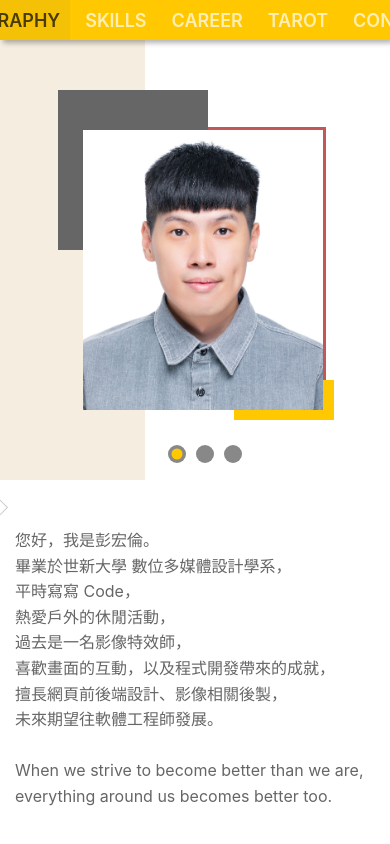
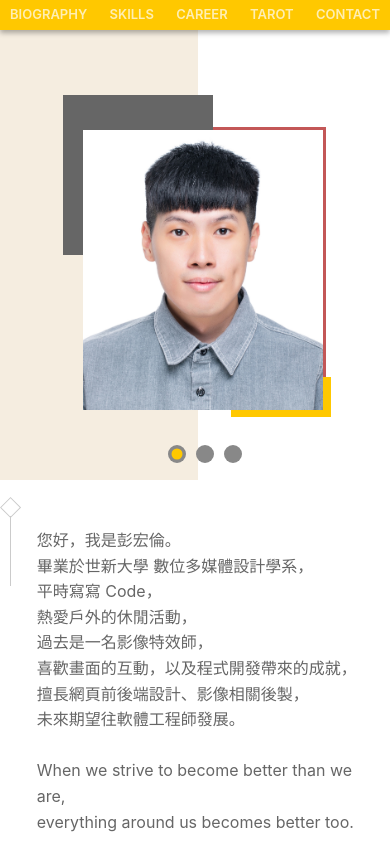
Before and after one commit to Ben10225/MyWeb, a Vue app: page / in a window 390 px wide. Shown: the top 844 px of the page. Built offline with nearby package versions, Linux system fonts and the light colour scheme; what vue-plyr would draw is missing.

Commit message:
index page rwd & redirect undefined router

```diff
--- a/src/App.vue
+++ b/src/App.vue
@@ -156,7 +156,9 @@ const store = useData();
 @media (max-width: 600px) {
   .left-wrapper {
     width: 100%;
-    height: 40px;
+    height: 30px;
+    padding-left: 10px;
+    box-shadow: 0px 3px 5px rgba(0, 0, 0, 0.3);
   }
   .left-wrapper:hover {
     width: 100%;
@@ -166,10 +168,11 @@ const store = useData();
   }
   .links-wrapper {
     flex-direction: row;
+    justify-content: space-between;
   }
   .link-text {
     display: inline;
-    padding-left: 15px;
+    padding-left: 0px;
     color: #ffffff;
   }
   .link-text:hover .title {
@@ -177,11 +180,15 @@ const store = useData();
     color: #000;
     text-shadow: none;
   }
+  .link-text:hover {
+    background-color: #ffc800;
+  }
   .title {
     opacity: 1;
     visibility: visible;
-    margin-top: -3px;
+    margin-top: -6px;
     font-weight: 600;
+    font-size: 13px;
   }
   .solo {
     display: none;
--- a/src/components/BioComps/BioDecorateComp.vue
+++ b/src/components/BioComps/BioDecorateComp.vue
@@ -195,7 +195,7 @@ setInterval(() => {
         }"
       ></div>
     </div>
-    <div class="pict-block" v-for="deco of pictBlockDeco" :key="deco.id">
+    <!-- <div class="pict-block" v-for="deco of pictBlockDeco" :key="deco.id">
       <div
         class="decorate"
         :style="{
@@ -209,7 +209,7 @@ setInterval(() => {
           transform: `${deco.transform}`,
         }"
       ></div>
-    </div>
+    </div> -->
     <div class="cross-block" v-for="deco of crossDeco" :key="deco.id">
       <div
         class="decorate"
@@ -293,4 +293,18 @@ setInterval(() => {
     top: 250px;
   }
 }
+@media (max-width: 600px) {
+  .big-one {
+    left: -30px;
+  }
+
+  .cross-block {
+    top: 300px;
+    left: -130px;
+  }
+  .square-line-block {
+    left: -380px;
+    top: 250px;
+  }
+}
 </style>
--- a/src/components/BioComps/BioPictureBlockComp.vue
+++ b/src/components/BioComps/BioPictureBlockComp.vue
@@ -28,6 +28,27 @@ const photos = ref([
     width: "110%",
     height: "110%",
     backgroundPosition: "-24px -20px",
+  },
+]);
+
+const pictBlockDeco = ref([
+  {
+    id: 1,
+    backgroundColor: "#666",
+    width: 150,
+    height: 160,
+    left: -20,
+    top: -315,
+    border: "none",
+  },
+  {
+    id: 2,
+    backgroundColor: "#ffc800",
+    width: 100,
+    height: 40,
+    left: 148,
+    top: -33,
+    border: "none",
   },
 ]);
 
@@ -67,6 +88,21 @@ onMounted(() => {
         </div>
       </div>
     </div>
+    <div class="pict-block" v-for="deco of pictBlockDeco" :key="deco.id">
+      <div
+        class="decorate"
+        :style="{
+          backgroundColor: `${deco.backgroundColor}`,
+          width: `${deco.width}px`,
+          height: `${deco.height}px`,
+          left: `${deco.left}px`,
+          top: `${deco.top}px`,
+          border: `${deco.border}`,
+          borderRadius: `${deco.borderRadius}`,
+          transform: `${deco.transform}`,
+        }"
+      ></div>
+    </div>
     <div class="picture-dots">
       <div
         class="dot-outter"
@@ -95,6 +131,7 @@ onMounted(() => {
   grid-template-columns: 1fr 1fr 1fr;
   position: relative;
   transition: all 0.6s;
+  z-index: 10;
 }
 .picture-block {
   width: 240px;
@@ -142,10 +179,20 @@ onMounted(() => {
 .dot-clicked {
   opacity: 1;
 }
+.pict-block {
+  /* position: absolute; */
+  position: relative;
+}
+.decorate {
+  position: absolute;
+}
 @media (max-width: 850px) {
   .picture-dots {
     right: -80px;
     margin-top: 30px;
   }
+  .decorate {
+    left: 0px;
+  }
 }
 </style>
--- a/src/router/index.js
+++ b/src/router/index.js
@@ -29,6 +29,11 @@ const router = createRouter({
       name: "contact",
       component: () => import("../views/ContactView.vue"),
     },
+    {
+      path: "/:pathMatch(.*)*",
+      redirect: "/",
+      hidden: true,
+    },
   ],
 });
 
--- a/src/views/BioView.vue
+++ b/src/views/BioView.vue
@@ -74,6 +74,9 @@ import BioDecorate from "../components/BioComps/BioDecorateComp.vue";
 }
 
 .info-block {
+  /* width: 85vw; */
+  /* border: 1px solid #000; */
+
   margin-left: 25px;
   margin-top: 221px;
   z-index: 10;
@@ -115,4 +118,13 @@ import BioDecorate from "../components/BioComps/BioDecorateComp.vue";
     margin-top: 0px;
   }
 }
+@media (max-width: 600px) {
+  .info-block {
+    width: 85vw;
+    margin-left: 0;
+  }
+  .info {
+    width: 100%;
+  }
+}
 </style>
```
